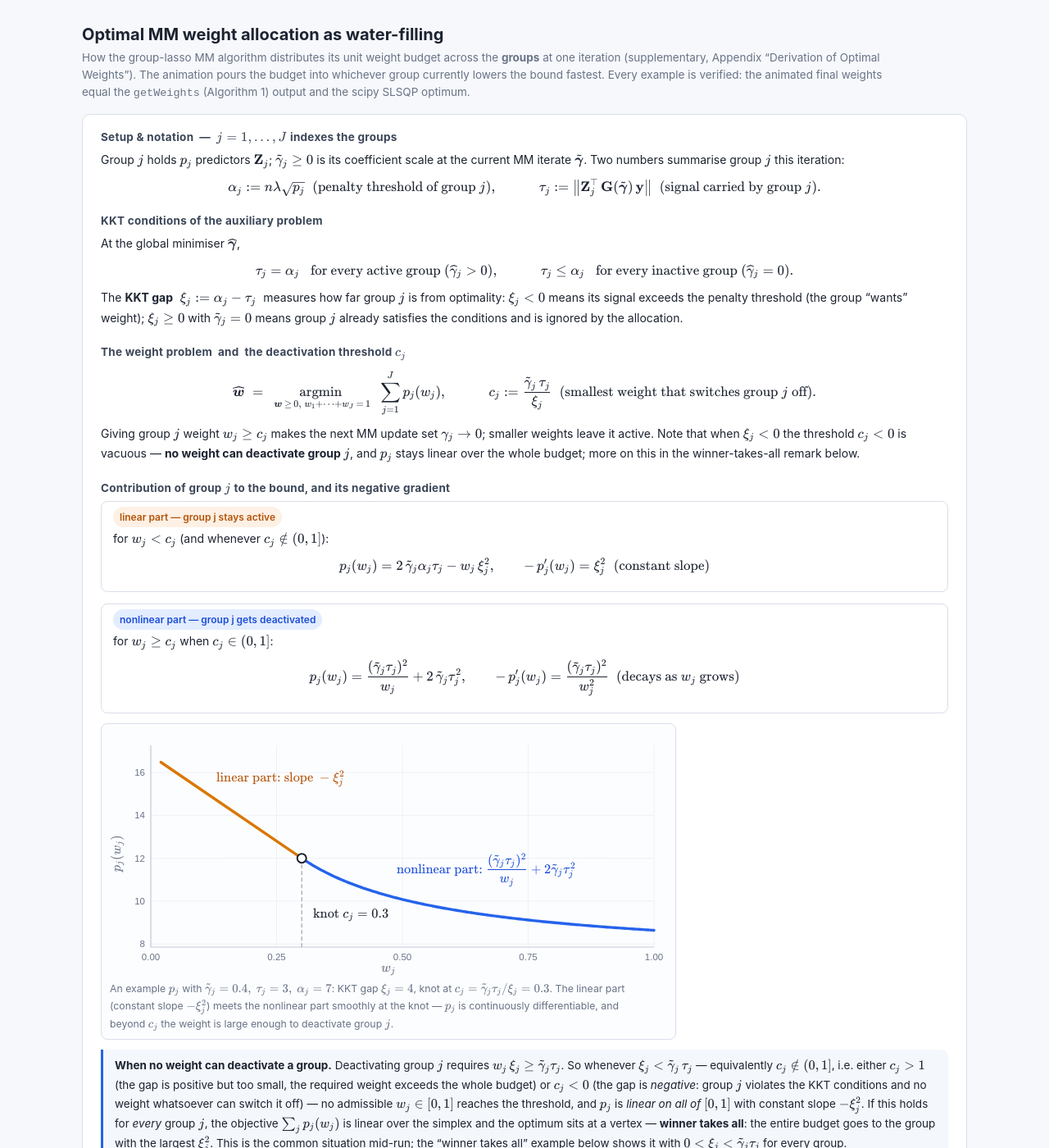
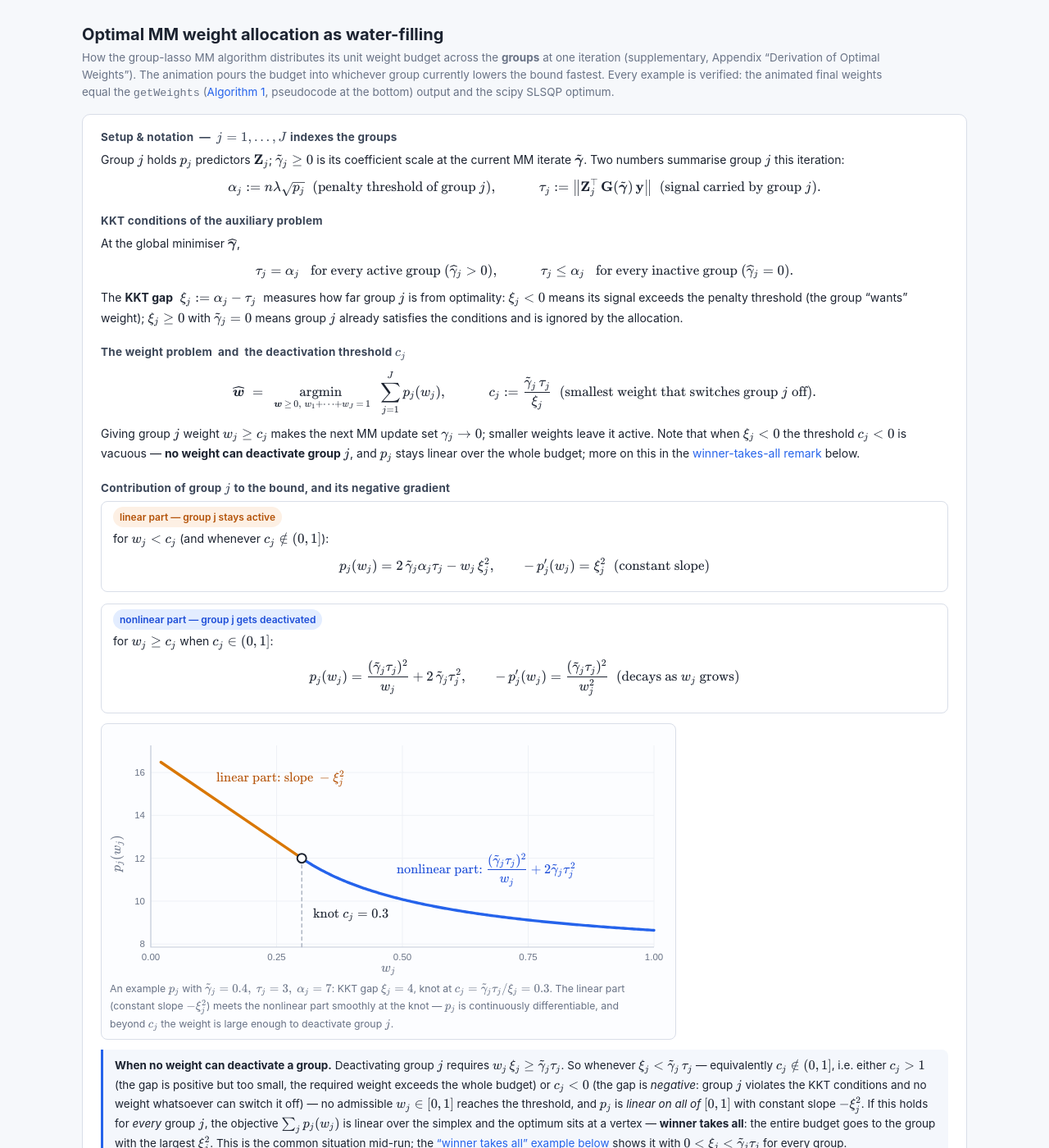
Before and after one commit to anantmathur44/anantmathur44.github.io, a Jekyll site: the page demos/mm-weight-allocation.html, which Jekyll copies as it is, in a window 1280 px wide and 1400 px high. Shown: the whole window at 82% size. Built offline with Jekyll 4.4.1, drawn with Linux system fonts in a browser that asks for light colours; some of the changed text lies outside the part shown.

Commit message:
Shorten nu* section, add in-page section links
Co-Authored-By: Claude Fable 5 <noreply@anthropic.com>

```diff
--- a/demos/mm-weight-allocation.html
+++ b/demos/mm-weight-allocation.html
@@ -8,8 +8,11 @@
 <script defer src="https://cdn.jsdelivr.net/npm/katex@0.16.11/dist/contrib/auto-render.min.js"></script>
 <style>
   :root { --fg:#1c2330; --muted:#697386; --line:#d9dee8; --accent:#2563eb; }
+  html { scroll-behavior: smooth; }
   body { font-family: -apple-system, "Segoe UI", Helvetica, Arial, sans-serif;
          color: var(--fg); margin: 0; background: #f6f8fb; }
+  a { color: var(--accent); text-decoration: none; }
+  a:hover { text-decoration: underline; }
   .wrap { max-width: 1080px; margin: 0 auto; padding: 22px 26px 60px; }
   h1 { font-size: 20px; margin: 8px 0 6px; }
   .sub { color: var(--muted); font-size: 13.5px; line-height: 1.55; max-width: 980px; }
@@ -133,7 +136,8 @@
     <b>groups</b> at one iteration (supplementary, Appendix “Derivation of Optimal
     Weights”). The animation pours the budget into whichever group currently lowers the
     bound fastest. Every example is verified: the animated final weights equal the
-    <code>getWeights</code> (Algorithm&nbsp;1) output and the scipy SLSQP optimum.
+    <code>getWeights</code> (<a href="#algo">Algorithm&nbsp;1</a>, pseudocode at the
+    bottom) output and the scipy SLSQP optimum.
   </div>
 
   <div class="defs">
@@ -175,7 +179,7 @@
     \(\gamma_j \to 0\); smaller weights leave it active. Note that when
     \(\xi_j &lt; 0\) the threshold \(c_j &lt; 0\) is vacuous — <b>no weight can
     deactivate group \(j\)</b>, and \(p_j\) stays linear over the whole budget; more
-    on this in the winner-takes-all remark below.
+    on this in the <a href="#wta-remark">winner-takes-all remark</a> below.
 
     <h3>Contribution of group \(j\) to the bound, and its negative gradient</h3>
     <div class="branchrow">
@@ -220,7 +224,7 @@
         continuously differentiable, and beyond \(c_j\) the weight is large enough to
         deactivate group \(j\).</div>
     </div>
-    <div class="remark">
+    <div class="remark" id="wta-remark">
       <b>When no weight can deactivate a group.</b> Deactivating group \(j\) requires
       \( w_j\,\xi_j \ge \tilde\gamma_j\tau_j \). So whenever
       \( \xi_j &lt; \tilde\gamma_j\,\tau_j \) — equivalently \( c_j \notin (0,1] \),
@@ -278,7 +281,7 @@
     </div>
   </div>
 
-  <div class="casebar" id="scenarioBtns"></div>
+  <div class="casebar" id="scenarioBtns"><span id="scenarios"></span></div>
 
   <div class="controls">
     <button id="btnPlay" class="primary">&#10074;&#10074; Pause</button>
@@ -353,7 +356,7 @@
     <div class="card wform" id="wform"></div>
   </div>
 
-  <div class="card algo">
+  <div class="card algo" id="algo">
     <h2>Algorithm 1 — <code>getWeights</code> pseudocode</h2>
     <div class="algobox">
       <div><span class="ln"></span><b>input:</b>
```
Also changed, not shown: other parts of demos/mm-weight-allocation.html (+10 -11 lines).
